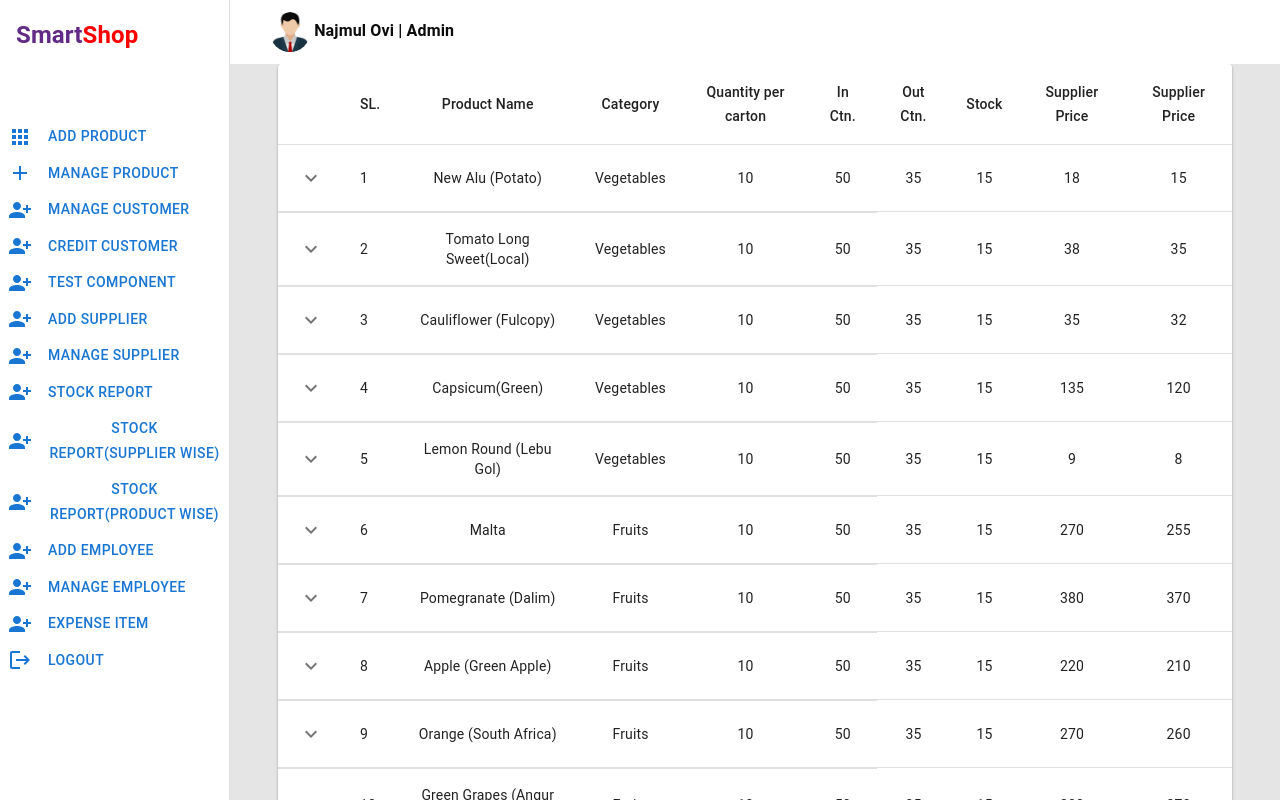
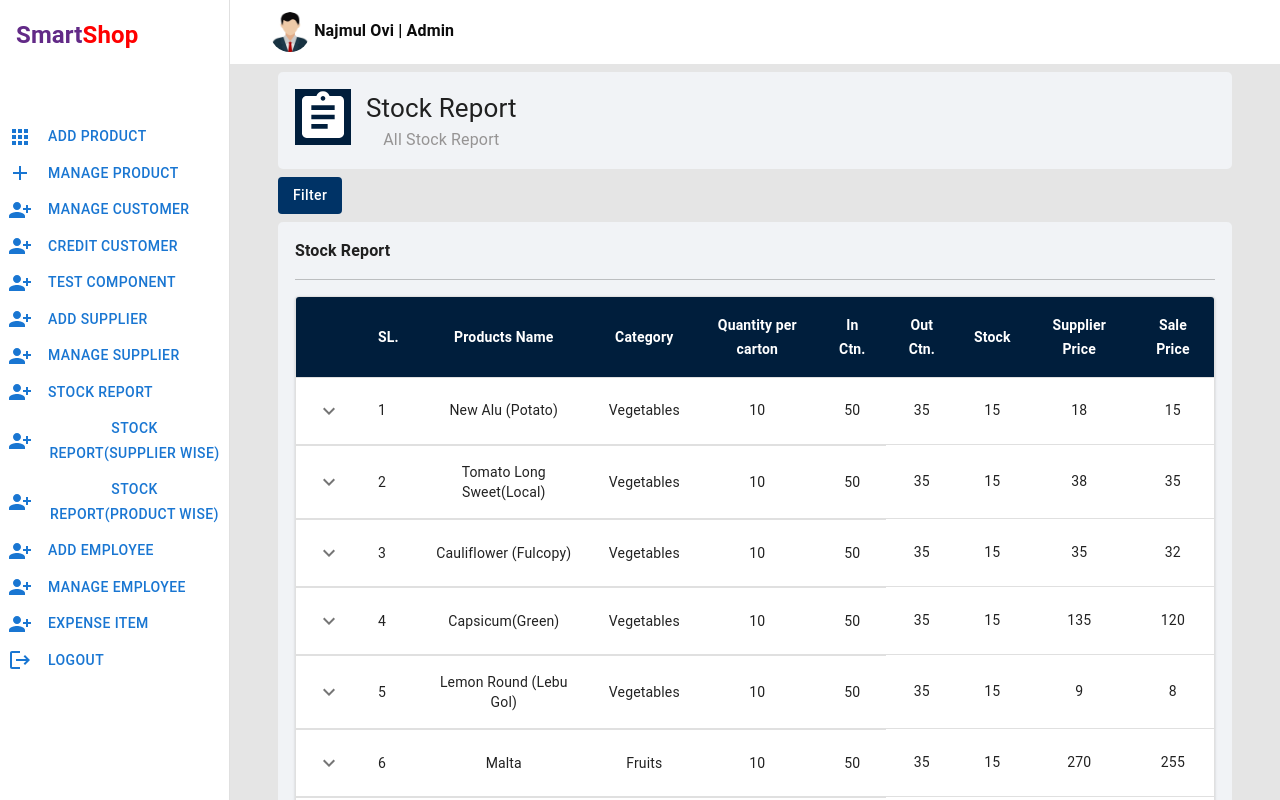
Before and after one commit to imRHB/smart-shop-client, a React (Create React App) app: page /dashboard/stock-report in a window 1280 px wide. Shown: the top 800 px of the page. Built offline with nearby package versions, Linux system fonts and the light colour scheme.

Commit message:
stock report table designed and filter collpsed button added

```diff
--- a/src/pages/Dashboard/StockManagement/StockManagements.js
+++ b/src/pages/Dashboard/StockManagement/StockManagements.js
@@ -1,4 +1,4 @@
-import React from 'react';
+import React from "react";
 import Box from "@mui/material/Box";
 import Collapse from "@mui/material/Collapse";
 import IconButton from "@mui/material/IconButton";
@@ -13,17 +13,21 @@ import Paper from "@mui/material/Paper";
 import KeyboardArrowDownIcon from "@mui/icons-material/KeyboardArrowDown";
 import KeyboardArrowUpIcon from "@mui/icons-material/KeyboardArrowUp";
 import TablePagination from "@mui/material/TablePagination";
-import { Container } from "@mui/material";
+import { Button, Container, TextField } from "@mui/material";
+import AssignmentIcon from "@mui/icons-material/Assignment";
 import products from "../../../assets/data/products.json";
+import styles from "./StockManagements.module.css";
 
 function Row(props) {
     const { product } = props;
-
     const [open, setOpen] = React.useState(false);
 
     return (
         <React.Fragment>
-            <TableRow hover sx={{ "&:last-child td, &:last-child th": { border: 0 } }}>
+            <TableRow
+                className={`${styles.tableHover}`}
+                sx={{ "&:last-child td, &:last-child th": { border: 0 } }}
+            >
                 <TableCell>
                     <IconButton
                         aria-label="expand row"
@@ -37,26 +41,24 @@ function Row(props) {
                     {product._id}
                 </TableCell>
                 <TableCell align="center">{product.name}</TableCell>
-                <TableCell align="center">
-                    {product.category}
-                </TableCell>
-                <TableCell align="center">10</TableCell>
-                <TableCell align="center">50</TableCell>
-                <TableCell align="center">35</TableCell>
-                <TableCell align="center">15</TableCell>
+                <TableCell align="center">{product.category}</TableCell>
+                <TableCell align="center">{10}</TableCell>
+                <TableCell align="center">{50}</TableCell>
+                <TableCell align="center">{35}</TableCell>
+                <TableCell align="center">{15}</TableCell>
                 <TableCell align="center">{product.price}</TableCell>
                 <TableCell align="center">{product.salePrice}</TableCell>
             </TableRow>
-            <TableRow hover>
+            <TableRow>
                 <TableCell style={{ paddingBottom: 0, paddingTop: 0 }} colSpan={6}>
                     <Collapse in={open} timeout="auto" unmountOnExit>
                         <Box sx={{ margin: 1 }}>
                             <Typography variant="h6" gutterBottom component="div">
-                                Product Summary
+                                product Details
                             </Typography>
                             <Table size="small" aria-label="purchases">
                                 <TableHead>
-                                    <TableRow hover>
+                                    <TableRow>
                                         <TableCell align="center">Product Name</TableCell>
                                         <TableCell align="center">Category</TableCell>
                                         <TableCell align="center">Supplier Price</TableCell>
@@ -64,13 +66,13 @@ function Row(props) {
                                     </TableRow>
                                 </TableHead>
                                 <TableBody>
-                                    <TableRow hover key={product._id}>
+                                    <TableRow key={product._id}>
                                         <TableCell component="th" scope="row">
                                             {product.name}
                                         </TableCell>
                                         <TableCell align="center">{product.category}</TableCell>
-                                        <TableCell align="center">BDT {product.price}</TableCell>
-                                        <TableCell align="center">BDT {product.salePrice}</TableCell>
+                                        <TableCell align="center">{product.price}</TableCell>
+                                        <TableCell align="center">{product.salePrice}</TableCell>
                                     </TableRow>
                                 </TableBody>
                             </Table>
@@ -85,6 +87,7 @@ function Row(props) {
 
 const StockManagements = () => {
     const [page, setPage] = React.useState(0);
+    const [open, setOpen] = React.useState(false);
     const [rowsPerPage, setRowsPerPage] = React.useState(10);
 
     const handleChangePage = (event, newPage) => {
@@ -97,22 +100,68 @@ const StockManagements = () => {
     };
 
     return (
-        <Container sx={{ width: "100%" }}>
-            <Paper>
-                <TableContainer component={Paper}>
+        <Container sx={{ width: "100%", mb: 5 }}>
+            <Box className={`${styles.topContainer}`} sx={{ display: "flex", my: 1 }}>
+                <Typography>
+                    <AssignmentIcon className={`${styles.assignmentIcon}`} />{" "}
+                </Typography>
+                <Typography>
+                    <span style={{ fontSize: "26px" }}>
+                        Stock Report</span> <br />{" "}
+                    <span style={{ color: "#969494" }}>All Stock Report</span>
+                </Typography>
+            </Box>
+            <Box sx={{ textAlign: "left", mb: 1 }}>
+                <Button className={`${styles.btn}`} onClick={() => setOpen(!open)}>Filter</Button>
+                <Collapse in={open} sx={{ mt: 2, mb: 2 }} timeout="auto" unmountOnExit className={`${styles.tableContainer}`}>
+                    <form >
+                        <Box sx={{ display: "flex", alignItems: "center" }}>
+                            <Typography sx={{ textAlign: "left", mr: 2 }} style={{ fontSize: "17px" }} >
+                                Search By Product:
+                            </Typography>
+                            <TextField size="small" id="outlined-basic" label="Product Name" sx={{ mr: 1 }} variant="outlined" />
+                            <Button className={`${styles.btn}`}>Search</Button>
+                        </Box>
+                    </form>
+                </Collapse>
+            </Box>
+
+            <Box className={`${styles.tableContainer}`}>
+                <Typography sx={{ fontWeight: "bold", textAlign: "left" }}>Stock Report</Typography>
+                <hr />
+                <TableContainer
+                    component={Paper}
+                    sx={{ border: 1, borderColor: "grey.300" }}
+                >
                     <Table aria-label="simple table">
-                        <TableHead>
-                            <TableRow hover>
+                        <TableHead className={`${styles.tableHeader}`}>
+                            <TableRow>
                                 <TableCell />
-                                <TableCell>SL.</TableCell>
-                                <TableCell align="center">Product Name</TableCell>
-                                <TableCell align="center">Category</TableCell>
-                                <TableCell align="center">Quantity per carton</TableCell>
-                                <TableCell align="center">In Ctn.</TableCell>
-                                <TableCell align="center">Out Ctn.</TableCell>
-                                <TableCell align="center">Stock</TableCell>
-                                <TableCell align="center">Supplier Price</TableCell>
-                                <TableCell align="center">Supplier Price</TableCell>
+                                <TableCell className={`${styles.tableCell}`}>SL.</TableCell>
+                                <TableCell align="center" className={`${styles.tableCell}`}>
+                                    Products    Name
+                                </TableCell>
+                                <TableCell align="center" className={`${styles.tableCell}`}>
+                                    Category
+                                </TableCell>
+                                <TableCell align="center" className={`${styles.tableCell}`}>
+                                    Quantity per carton
+                                </TableCell>
+                                <TableCell align="center" className={`${styles.tableCell}`}>
+                                    In Ctn.
+                                </TableCell>
+                                <TableCell align="center" className={`${styles.tableCell}`}>
+                                    Out Ctn.
+                                </TableCell>
+                                <TableCell align="center" className={`${styles.tableCell}`}>
+                                    Stock
+                                </TableCell>
+                                <TableCell align="center" className={`${styles.tableCell}`}>
+                                    Supplier Price
+                                </TableCell>
+                                <TableCell align="center" className={`${styles.tableCell}`}>
+                                    Sale Price
+                                </TableCell>
                             </TableRow>
                         </TableHead>
                         <TableBody>
@@ -123,6 +172,8 @@ const StockManagements = () => {
                                 ))}
                         </TableBody>
                     </Table>
+                </TableContainer>
+                <Typography className="mt-3">
                     <TablePagination
                         rowsPerPageOptions={[5, 10, 15]}
                         component="div"
@@ -132,9 +183,8 @@ const StockManagements = () => {
                         onPageChange={handleChangePage}
                         onRowsPerPageChange={handleChangeRowsPerPage}
                     />
-                </TableContainer>
-
-            </Paper>
+                </Typography>
+            </Box>
         </Container>
     );
 };
--- /dev/null
+++ b/src/pages/Dashboard/StockManagement/StockManagements.module.css
@@ -0,0 +1,46 @@
+.tableContainer {
+    background-color: #f1f3f6;
+    padding: 17px;
+    border-radius: 5px;
+  }
+  .tableHover:hover {
+    background-color: #cffcb6;
+  }
+
+  .tableHeader {
+    background-color: #001e3c;
+  }
+
+  .tableCell {
+    color: #fff !important;
+    font-weight: 700 !important;
+  }
+
+
+
+  .assignmentIcon {
+    font-size: 56px !important;
+    color: #fff !important;
+    background-color: #001e3c !important;
+    margin-right: 15px !important;
+  }
+
+  .btn {
+    background-color: #003366 !important;
+    color: #fff !important;
+    text-transform: capitalize !important;
+    padding-left: 15px !important;
+    padding-right: 15px !important;
+    margin-right: 5px !important;
+  }
+
+
+  .designationBtn:hover {
+    background-color: #003366 !important;
+    color: #fff !important;
+  }
+  .topContainer {
+    background-color: #f1f3f6;
+    padding: 17px;
+    border-radius: 5px;
+  }
```
